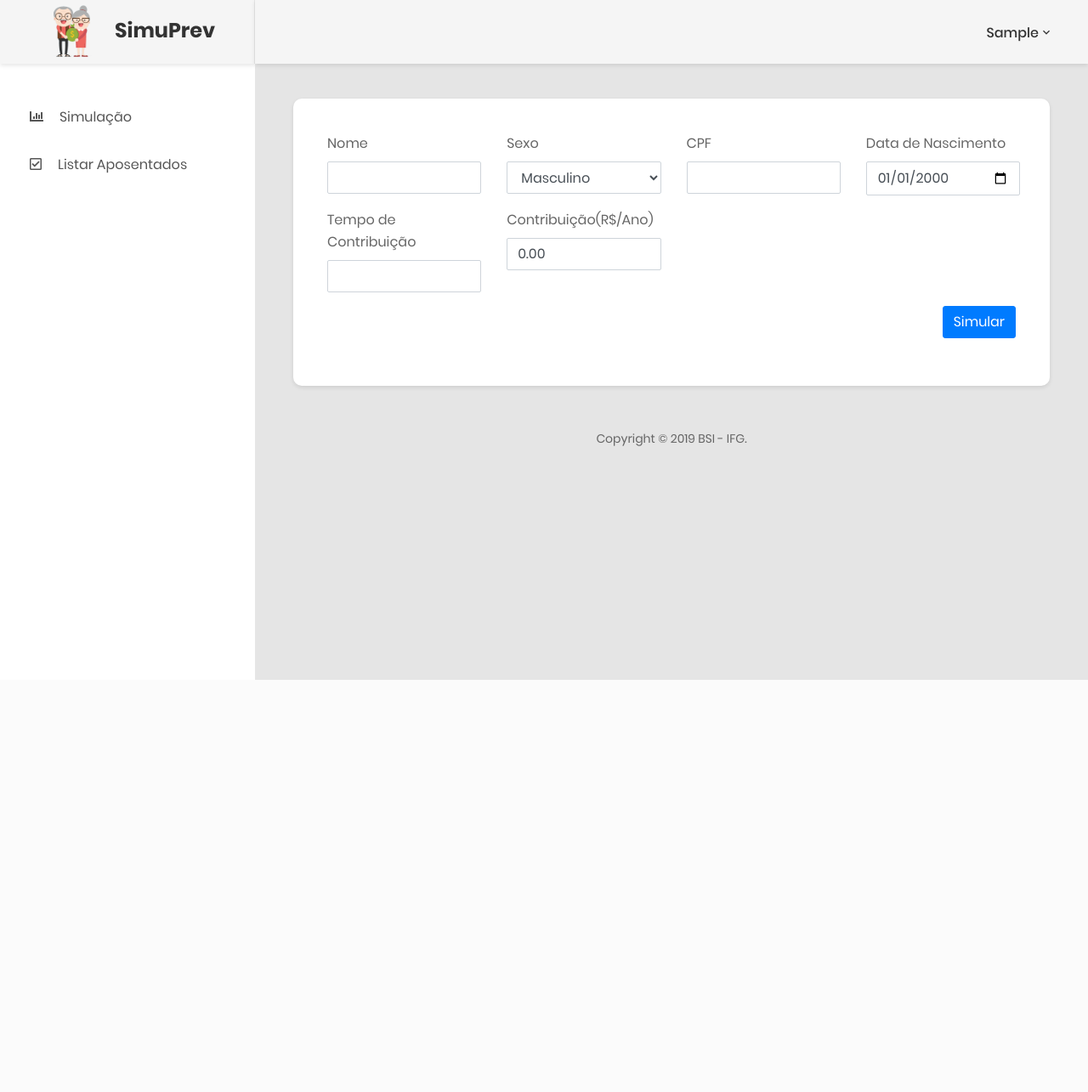
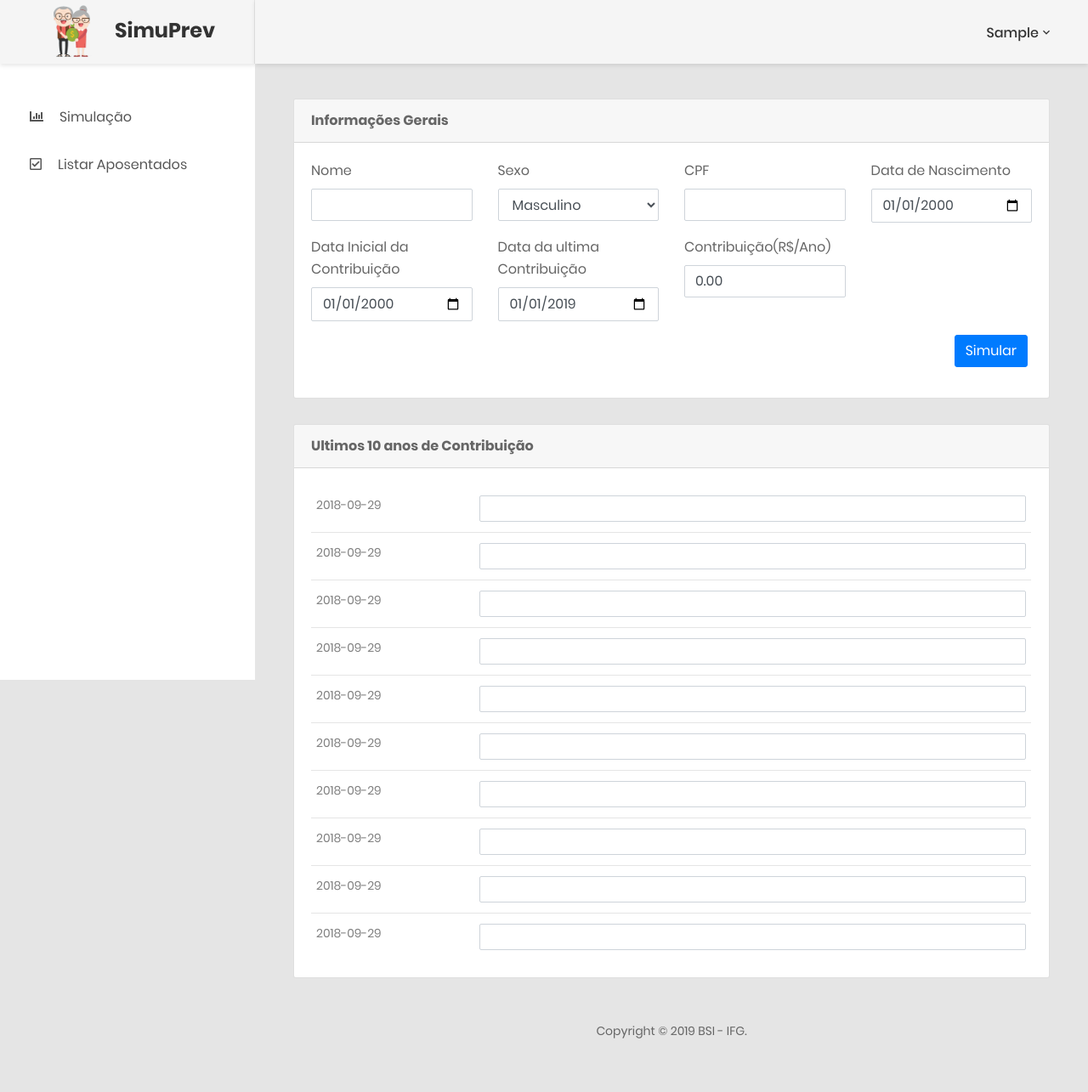
Before and after one commit to GeovRodri/BSI_Simulador-de-Previdencia, a Django app: page / in a window 1280 px wide. Shown: the whole page at 85% size. Before the commit the page ends 800 px from the top, so only its background shows below. Run offline with Django 3.2, Linux system fonts and the light colour scheme; the visitor is signed in with stand-in values (Sample User, id 1); some libraries are stand-ins or nearby versions.

Commit message:
Aplicado as mudanaças do trello.

```diff
--- a/website/forms.py
+++ b/website/forms.py
@@ -23,10 +23,15 @@ class SimulacaoForm(forms.Form):
         widget=forms.DateInput(attrs={'class': 'form-control', 'type': 'date'}),
         initial='2000-01-01')
 
-    tempo_contribuicao = forms.IntegerField(
-        label='Tempo de Contribuição',
-        widget=forms.NumberInput(attrs={'class': 'form-control'}),
-        min_value=1)
+    data_inicial_contribuicao = forms.DateField(
+        label='Data Inicial da Contribuição',
+        widget=forms.DateInput(attrs={'class': 'form-control', 'type': 'date'}),
+        initial='2000-01-01')
+
+    data_ultima_contribuicao = forms.DateField(
+        label='Data da ultima Contribuição',
+        widget=forms.DateInput(attrs={'class': 'form-control', 'type': 'date'}),
+        initial='2019-01-01')
 
     valor_contribuicao = forms.FloatField(
         label='Contribuição(R$/Ano)',
--- a/website/templates/index.html
+++ b/website/templates/index.html
@@ -1,7 +1,11 @@
 {% extends "base.html" %}
 
 {% block content %}
-    <div class="au-card m-b-30">
+    <div class="card">
+        <div class="card-header">
+            <strong class="card-title">Informações Gerais</strong>
+        </div>
+        <div class="card-body">
             <div class="au-card-inner">
             {% if form.errors %}
                 <div class="alert alert-danger" role="alert">
@@ -26,6 +30,63 @@
                         <button class="btn btn-primary" type="submit">Simular</button>
                     </div>
                 </form>
+            </div>
+        </div>
+    </div>
+
+    <div class="card">
+        <div class="card-header">
+            <strong class="card-title">Ultimos 10 anos de Contribuição</strong>
+        </div>
+        <div class="card-body">
+            <div class="au-card-inner">
+                <div class="table-responsive">
+                    <table class="table table-top-campaign">
+                        <tbody>
+                            <tr>
+                                <td>2018-09-29</td>
+                                <td><input type="number" name="ano1" class="input-sm form-control-sm form-control"></td>
+                            </tr>
+                            <tr>
+                                <td>2018-09-29</td>
+                                <td><input type="number" name="ano2" class="input-sm form-control-sm form-control"></td>
+                            </tr>
+                            <tr>
+                                <td>2018-09-29</td>
+                                <td><input type="number" name="ano3" class="input-sm form-control-sm form-control"></td>
+                            </tr>
+                            <tr>
+                                <td>2018-09-29</td>
+                                <td><input type="number" name="ano4" class="input-sm form-control-sm form-control"></td>
+                            </tr>
+                            <tr>
+                                <td>2018-09-29</td>
+                                <td><input type="number" name="ano5" class="input-sm form-control-sm form-control"></td>
+                            </tr>
+                            <tr>
+                                <td>2018-09-29</td>
+                                <td><input type="number" name="ano6" class="input-sm form-control-sm form-control"></td>
+                            </tr>
+                            <tr>
+                                <td>2018-09-29</td>
+                                <td><input type="number" name="ano7" class="input-sm form-control-sm form-control"></td>
+                            </tr>
+                            <tr>
+                                <td>2018-09-29</td>
+                                <td><input type="number" name="ano8" class="input-sm form-control-sm form-control"></td>
+                            </tr>
+                            <tr>
+                                <td>2018-09-29</td>
+                                <td><input type="number" name="ano9" class="input-sm form-control-sm form-control"></td>
+                            </tr>
+                            <tr>
+                                <td>2018-09-29</td>
+                                <td><input type="number" name="ano10" class="input-sm form-control-sm form-control"></td>
+                            </tr>
+                        </tbody>
+                    </table>
+                </div>
+            </div>
         </div>
     </div>
 {% endblock content %}
```
Lines whose indentation alone changed are shown as unchanged.
